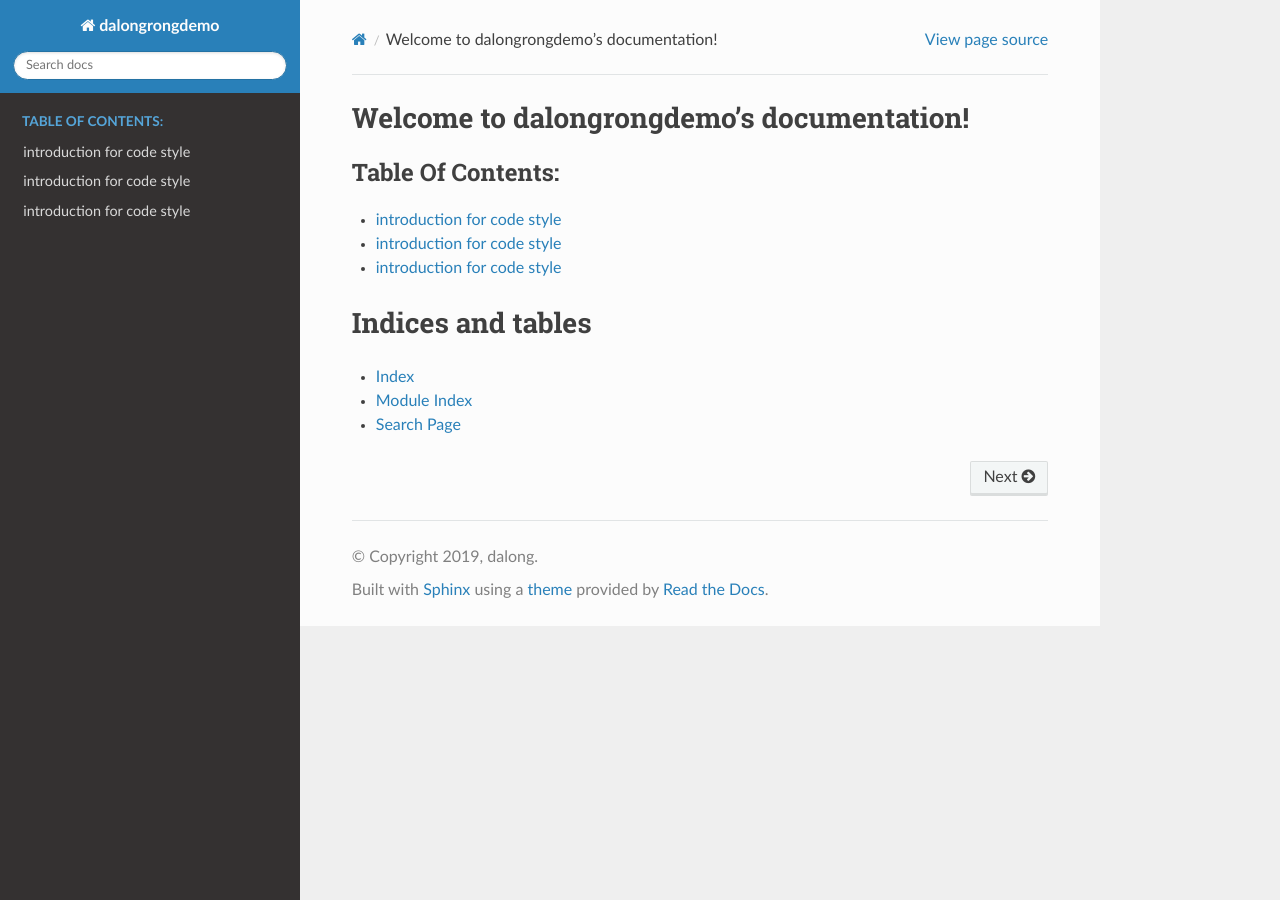
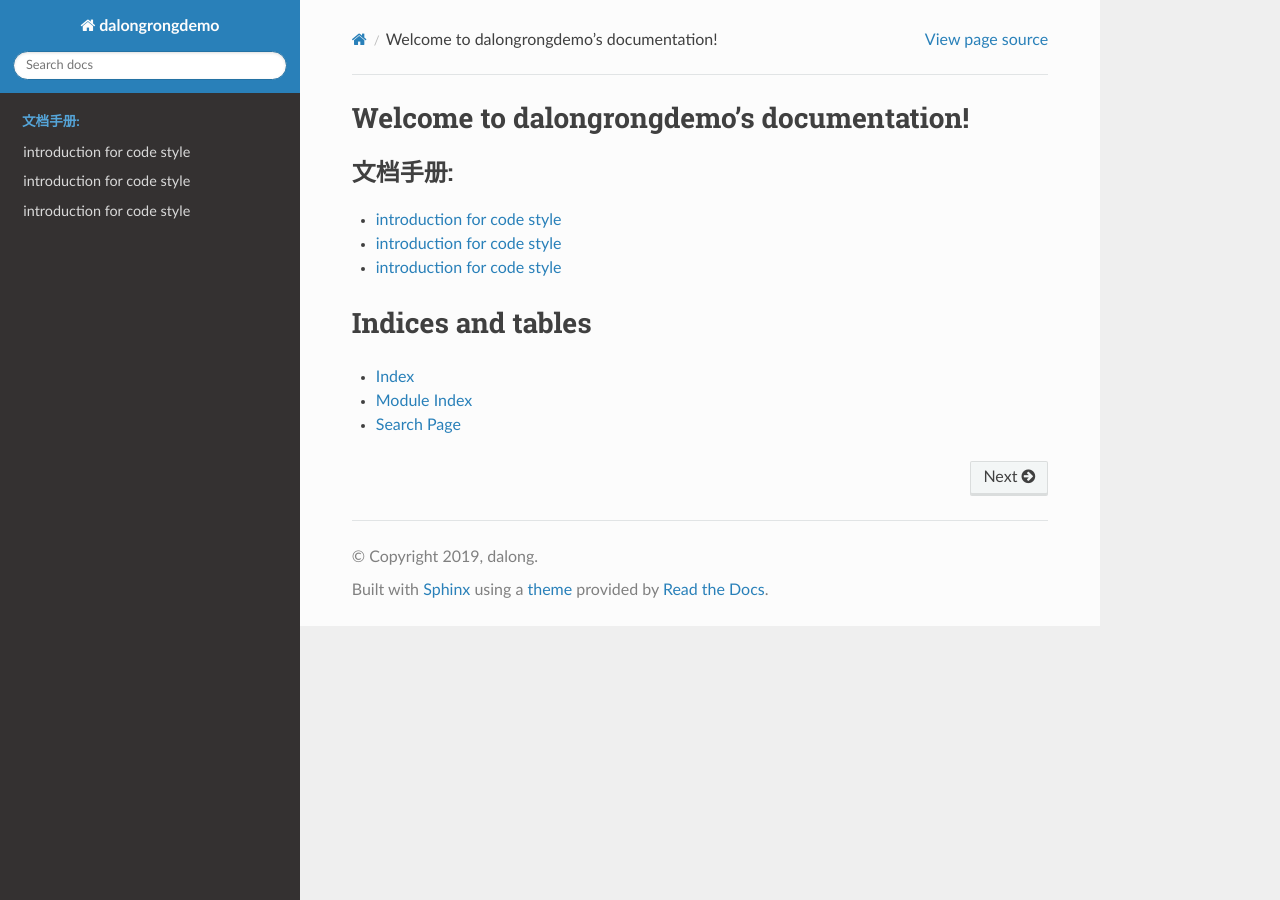
Before and after one commit to lilizhaolilizhao/sphinxdemo-docs, a Sphinx documentation site: the page built from source/index.rst, in a window 1280 px wide. Built offline with Sphinx 7.4.7 and the Read the Docs theme 2.0.0, drawn with Linux system fonts in a browser that asks for light colours.

Commit message:
add more docs

```diff
--- a/source/index.rst
+++ b/source/index.rst
@@ -8,7 +8,7 @@ Welcome to dalongrongdemo's documentation!
 
 .. toctree::
    :maxdepth: 2
-   :caption: Table Of Contents:
+   :caption: 文档手册:
 
    intro
    docs
```
